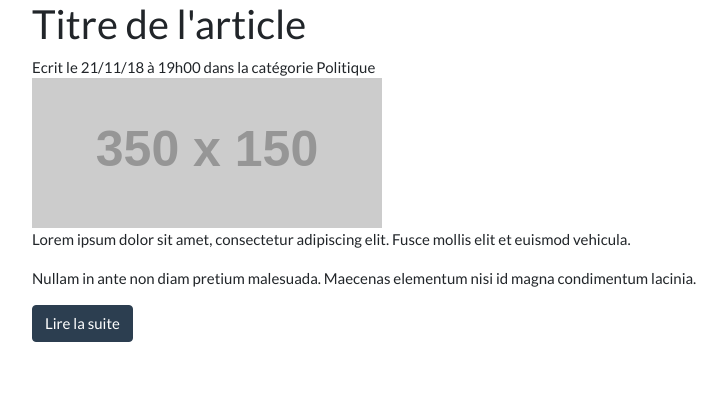
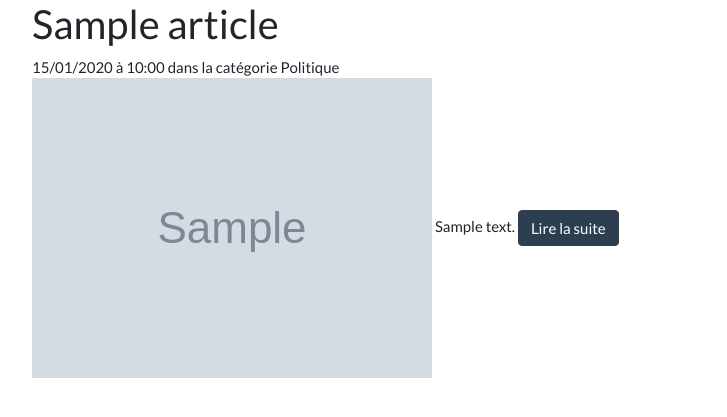
Before and after one commit to maCastelain/Apprentissage-Symfony4-Blog, a Symfony app: template templates/blog/index.html.twig in a window 1280 px wide. Shown: the part 71-488 px from the top of the page, without its empty margins (53-780 px from the left). Run offline with Twig, Linux system fonts and the light colour scheme; the template is opened without the code that fills it: most values are stand-ins (such as "Sample title", 1, 10 or a date in 2020); grey boxes marked "Sample" are stand-in pictures; grey boxes labelled with a size stand in for pictures from a placeholder-image service; some libraries are stand-ins or nearby versions.

Commit message:
Adding twig data in the article's loop.

```diff
--- a/templates/blog/index.html.twig
+++ b/templates/blog/index.html.twig
@@ -6,12 +6,11 @@
     <section class="articles">
         {% for article in articles %}
         <article>
-            <h2>Titre de l'article</h2>
-            <div class="metadata">Ecrit le 21/11/18 à 19h00 dans la catégorie Politique</div>
+            <h2>{{ article.title }}</h2>
+            <div class="metadata">{{ article.createAt | date('d/m/Y') }} à {{ article.createAt | date('H:i') }} dans la catégorie Politique</div>
             <div class="content">
-                <img src="http://placehold.it/350x150" alt="">
-                <p>Lorem ipsum dolor sit amet, consectetur adipiscing elit. Fusce mollis elit et euismod vehicula.</p>
-                <p>Nullam in ante non diam pretium malesuada. Maecenas elementum nisi id magna condimentum lacinia.</p>
+                <img src="{{ article.image }}" alt="">
+                {{ article.content | raw }}
                 <a href="{{ path('blog_show') }}" class="btn btn-primary">Lire la suite</a>
             </div>
         </article>
```
